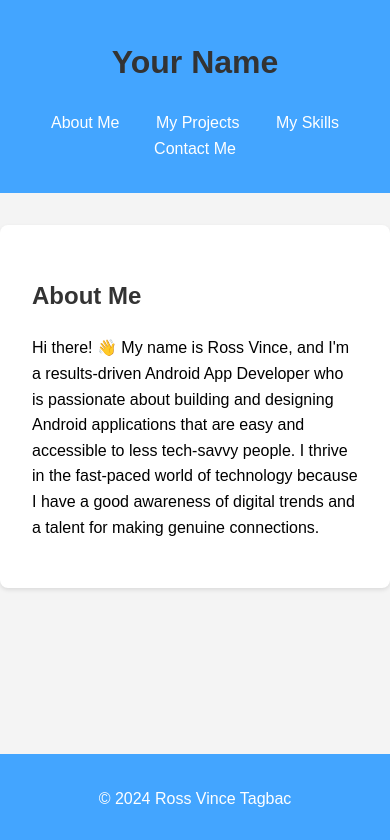
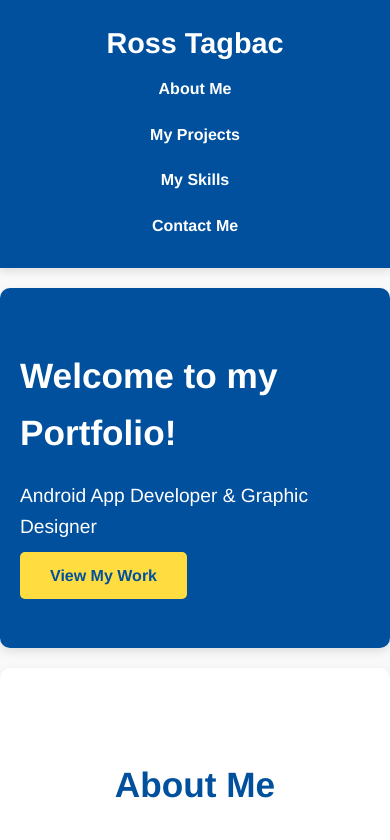
Before and after one commit to Ross-01/Website-Portfolio, a plain HTML site: page index.html in a window 390 px wide. Shown: the top 840 px of the page. Drawn offline with Linux system fonts and the light colour scheme.

Commit message:
enhanced html code with new css

```diff
--- a/index.html
+++ b/index.html
@@ -3,14 +3,15 @@
 <head>
     <meta charset="UTF-8">
     <meta name="viewport" content="width=device-width, initial-scale=1.0">
-    <title>Your Name - Portfolio</title>
+    <title>Ross Tagbac's Portfolio</title>
     <link rel="stylesheet" href="styles.css">
-    <script src="script.js" defer></script>
+    <link rel="icon" type="image/x-icon" href="images/color scheme 1.png">
+
 </head>
 <body>
     <header>
-        <h1>Your Name</h1>
         <nav>
+            <div class="logo">Ross Tagbac</div>
             <ul>
                 <li><a href="about.html">About Me</a></li>
                 <li><a href="projects.html">My Projects</a></li>
@@ -19,16 +20,23 @@
             </ul>
         </nav>
     </header>
-    <section id="welcome">
+
+    <section id="hero">
+        <h1>Welcome to my Portfolio!</h1>
+        <p>Android App Developer & Graphic Designer</p>
+        <a href="projects.html" class="cta">View My Work</a>
+    </section>
+
+    <section id="index">
         <h2>About Me</h2>
-        <p>Hi there! 👋
-
+        <p>Hi there! 👋<br><br>
             My name is Ross Vince, and I'm a results-driven Android App Developer who is
             passionate about building and designing Android applications that are easy and
             accessible to less tech-savvy people. I thrive in the fast-paced world of technology
             because I have a good awareness of digital trends and a talent for making genuine connections.
         </p>
     </section>
+
     <footer>
         <p>&copy; 2024 Ross Vince Tagbac</p>
     </footer>
--- a/script.js
+++ b/script.js
@@ -1,19 +1,4 @@
-document.addEventListener('DOMContentLoaded', () => {
-    // Smooth Scrolling for Navigation Links
-    const navLinks = document.querySelectorAll('nav ul li a');
-
-    navLinks.forEach(link => {
-        link.addEventListener('click', (event) => {
-            event.preventDefault();
-            const targetSection = document.querySelector(link.getAttribute('href'));
-            window.scrollTo({
-                top: targetSection.offsetTop,
-                behavior: 'smooth'
-            });
-        });
-    });
-
-    // Dynamic Project Cards with Hover Effects
+// Dynamic Project Cards with Hover Effects
     const projectCards = document.querySelectorAll('.project-card');
 
     projectCards.forEach(card => {
--- a/styles.css
+++ b/styles.css
@@ -1,70 +1,147 @@
+/* General Styles */
 body {
-    font-family: Arial, sans-serif;
-    line-height: 1.6;
+    font-family: 'Helvetica Neue', Arial, sans-serif;
     margin: 0;
     padding: 0;
-    background-color: #f4f4f4;
+    background-color: #f9f9f9;
+    color: #333;
+    line-height: 1.6;
 }
 
 header {
-    background-color: #43A5FF;
-    color: #fff;
-    padding: 1rem 0;
+    background-color: #00509E;
+    color: white;
+    padding: 20px 0;
     text-align: center;
+    box-shadow: 0 4px 8px rgba(0, 0, 0, 0.1);
 }
 
-header nav ul {
+header nav {
+    display: flex;
+    justify-content: space-between;
+    align-items: center;
+    padding: 0 50px;
+}
+
+header .logo {
+    font-size: 1.8em;
+    font-weight: bold;
+}
+
+nav ul {
     list-style: none;
+    display: flex;
+    margin: 0;
     padding: 0;
 }
 
-header nav ul li {
-    display: inline;
-    margin: 0 1rem;
+nav ul li {
+    margin: 0 20px;
 }
 
-header nav ul li a {
-    color: #fff;
+nav ul li a {
+    color: white;
     text-decoration: none;
+    font-weight: bold;
+    transition: color 0.3s;
 }
 
-section {
-    padding: 2rem;
-    margin: 2rem 0;
-    background: #fff;
-    border-radius: 8px;
-    box-shadow: 0 2px 4px rgba(0, 0, 0, 0.1);
+nav ul li a:hover {
+    color: #FFDD40;
 }
 
-h1, h2 {
-    color: #333;
+#hero {
+    background: url("images/bg.png") no-repeat center center/cover;
+    color: white;
+    text-align: left;
+    padding: 100px 40px;
+    position: relative;
 }
 
+#hero h1 {
+    font-size: 3em;
+    margin: 0;
+}
+
+#hero p {
+    text-align: left;
+    font-size: 1.5em;
+    margin: 20px 0;
+}
+
+#hero .cta {
+    background-color: #FFDD40;
+    color: #00509E;
+    padding: 15px 30px;
+    text-decoration: none;
+    font-weight: bold;
+    border-radius: 5px;
+    transition: background-color 0.3s, color 0.3s;
+}
+
+#hero .cta:hover {
+    background-color: #ffc107;
+    color: #003b73;
+}
+
+/* Section Styles */
+section {
+    padding: 60px 40px;
+    margin: 20px auto;
+    background-color: white;
+    border-radius: 10px;
+    box-shadow: 0 4px 10px rgba(0, 0, 0, 0.1);
+    max-width: 800px;
+}
+
+section h2 {
+    color: #00509E;
+    text-align: center;
+    font-size: 2.2em;
+}
+
+section p {
+    text-align: justify;
+    margin: 20px 0;
+}
+
+/* Footer Styles */
 footer {
-    background: #43A5FF;
-    color: #fff;
     text-align: center;
-    padding: 1rem 0;
-    position: fixed;
+    padding: 10px 0;
+    background-color: #333;
+    color: white;
+    position: relative;
     bottom: 0;
     width: 100%;
 }
-#scrollToTopBtn {
-    display: none;
-    position: fixed;
-    bottom: 20px;
-    right: 30px;
-    z-index: 99;
-    font-size: 18px;
-    border: none;
-    outline: none;
-    background-color: #43A5FF;
-    color: white;
-    cursor: pointer;
-    padding: 15px;
-    border-radius: 4px;
+
+footer p {
+    margin: 0;
 }
 
-#scrollToTopBtn:hover {
-    background-color: #555;
+@media (max-width: 768px) {
+    header nav {
+        flex-direction: column;
+    }
+
+    nav ul {
+        flex-direction: column;
+    }
+
+    nav ul li {
+        margin: 10px 0;
+    }
+
+    #hero {
+        padding: 60px 20px;
+    }
+
+    #hero h1 {
+        font-size: 2.2em;
+    }
+
+    #hero p {
+        font-size: 1.2em;
+    }
 }
```
Also changed, not shown: about.html (+17 -12 lines), contact.html (+14 -14 lines), projects.html (+14 -18 lines), skills.html (+21 -12 lines), images/bg.png (added), images/color scheme 1.png (added), images/color scheme 2.png (added), images/color scheme black.png (added), images/color scheme trans (2).png (added), images/color scheme trans.png (added), images/color scheme white.png (added).
